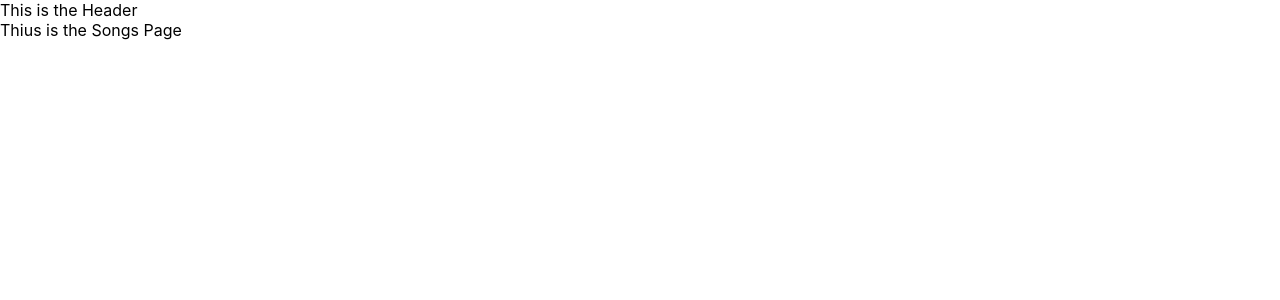
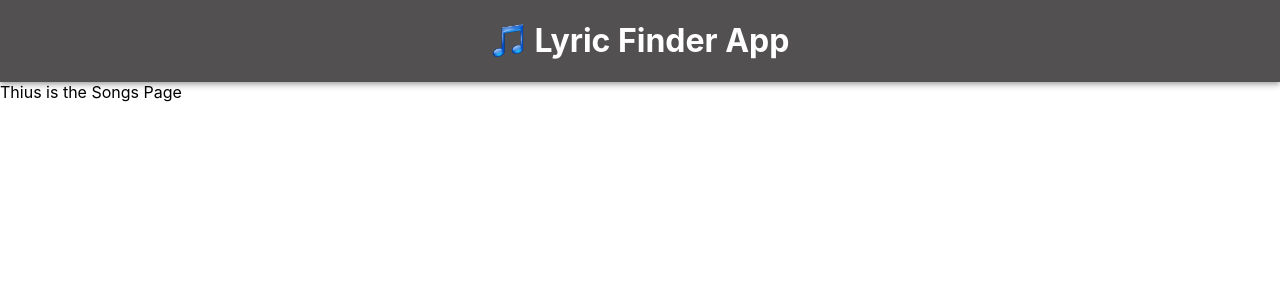
Before and after one commit to MarioGuTe/context-app, a React (Create React App) app: page / in a window 1280 px wide. Shown: the top 300 px of the page. Built offline with nearby package versions, Linux system fonts and the light colour scheme.

Commit message:
add structure and style

```diff
--- a/src/atoms/Header/Header.jsx
+++ b/src/atoms/Header/Header.jsx
@@ -1,7 +1,14 @@
-import React from "react";
+import { AppBar, Toolbar } from "@material-ui/core";
+import logo from "./../../assets/img/logo.png";
 
-const Header = () => {
-  return <div>This is the Header</div>;
-};
+const Header = () => (
+  <AppBar position="sticky">
+    <Toolbar>
+      <img src={logo} width="35" height="35" alt="logo-lyric" />
+      &nbsp;&nbsp;
+      <h1>Lyric Finder App</h1>
+    </Toolbar>
+  </AppBar>
+);
 
 export default Header;
```
